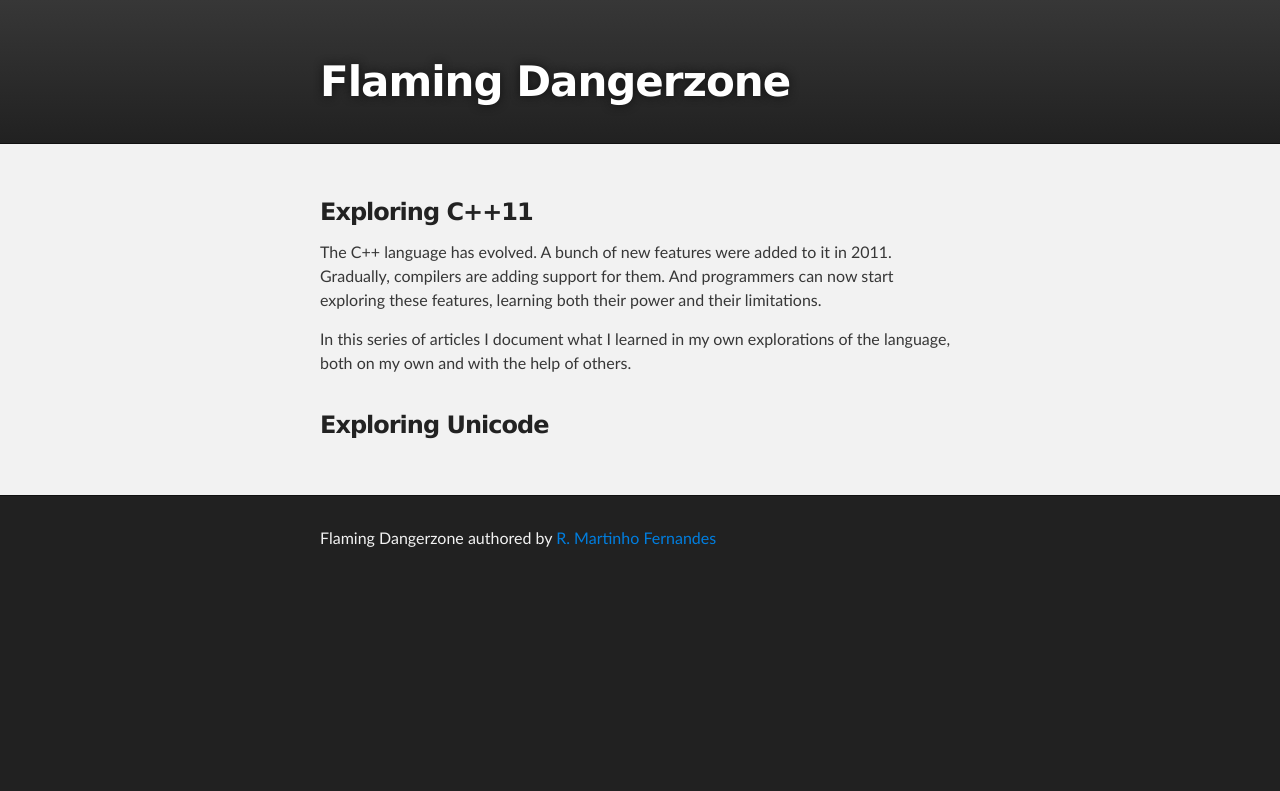
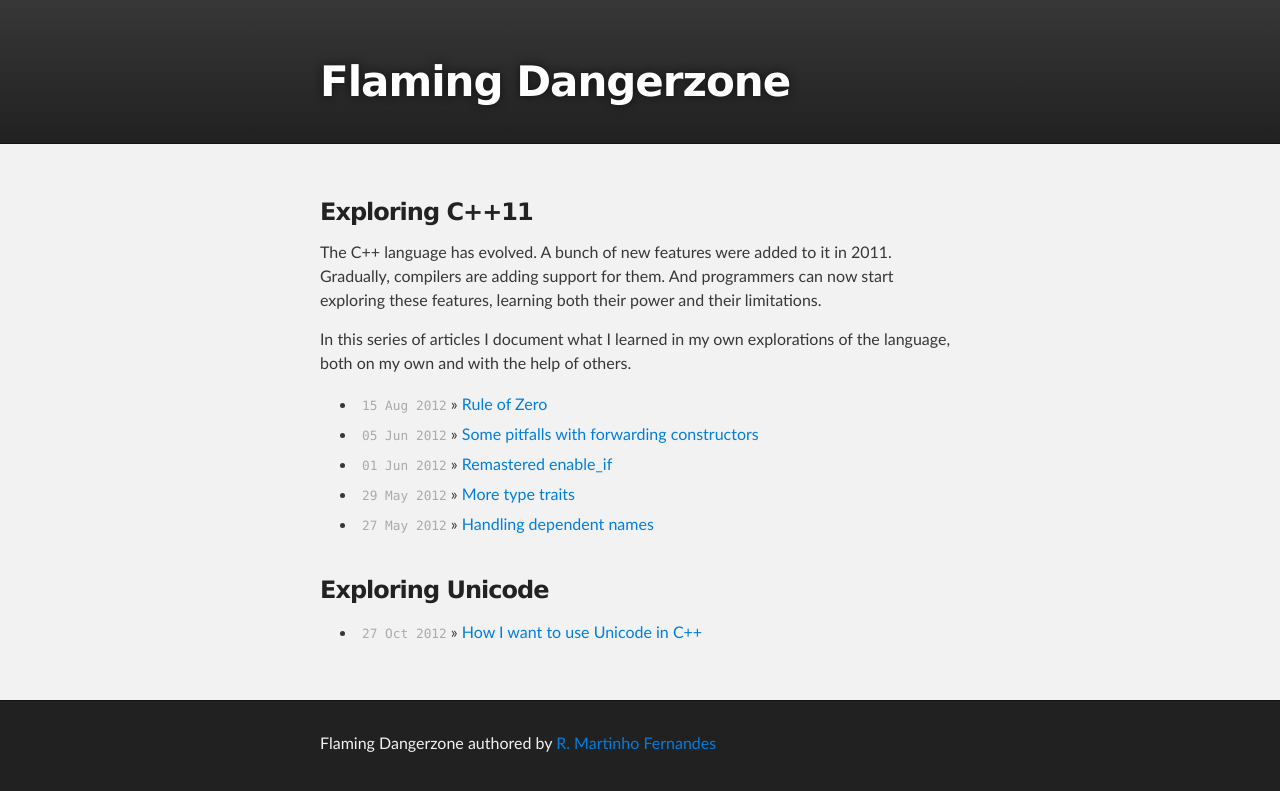
Before and after one commit to rmartinho/flamingdangerzone, a Jekyll site: the page built from index.html, in a window 1280 px wide. Shown: the top 791 px of the page. Built offline with Jekyll 4.4.1, drawn with Linux system fonts in a browser that asks for light colours.

Commit message:
One more try

```diff
--- a/_posts/cxx11/2012-05-27-dependent-names-bliss.markdown
+++ b/_posts/cxx11/2012-05-27-dependent-names-bliss.markdown
@@ -1,6 +1,7 @@
 ---
 layout: post
 title: Handling dependent names
+categories: cxx11
 ---
 
 ### Annoying `typename`
--- a/_posts/cxx11/2012-05-29-type-traits-galore.markdown
+++ b/_posts/cxx11/2012-05-29-type-traits-galore.markdown
@@ -1,6 +1,7 @@
 ---
 layout: post
 title: More type traits
+categories: cxx11
 ---
 
 The C++11 standard library provides us with several type traits, many of which
--- a/_posts/cxx11/2012-06-01-almost-static-if.markdown
+++ b/_posts/cxx11/2012-06-01-almost-static-if.markdown
@@ -1,6 +1,7 @@
 ---
 layout: post
 title: Remastered enable_if
+categories: cxx11
 ---
 
 Without the language support for concepts, one cannot directly overload template
--- a/_posts/cxx11/2012-06-05-is_related.markdown
+++ b/_posts/cxx11/2012-06-05-is_related.markdown
@@ -1,6 +1,7 @@
 ---
 layout: post
 title: Some pitfalls with forwarding constructors
+categories: cxx11
 ---
 
 Let's say we're implementing a class template similar to
--- a/_posts/cxx11/2012-08-15-rule-of-zero.markdown
+++ b/_posts/cxx11/2012-08-15-rule-of-zero.markdown
@@ -1,6 +1,7 @@
 ---
 layout: post
 title: Rule of Zero
+categories: cxx11
 ---
 
 ### Ownership
--- a/_posts/unicode/2012-10-27-utf8-only-somewhere.markdown
+++ b/_posts/unicode/2012-10-27-utf8-only-somewhere.markdown
@@ -1,6 +1,7 @@
 ---
 layout: default
 title: How I want to use Unicode in C++
+categories: unicode
 ---
 
 ## UTF-8 everywhere is a hack
```
